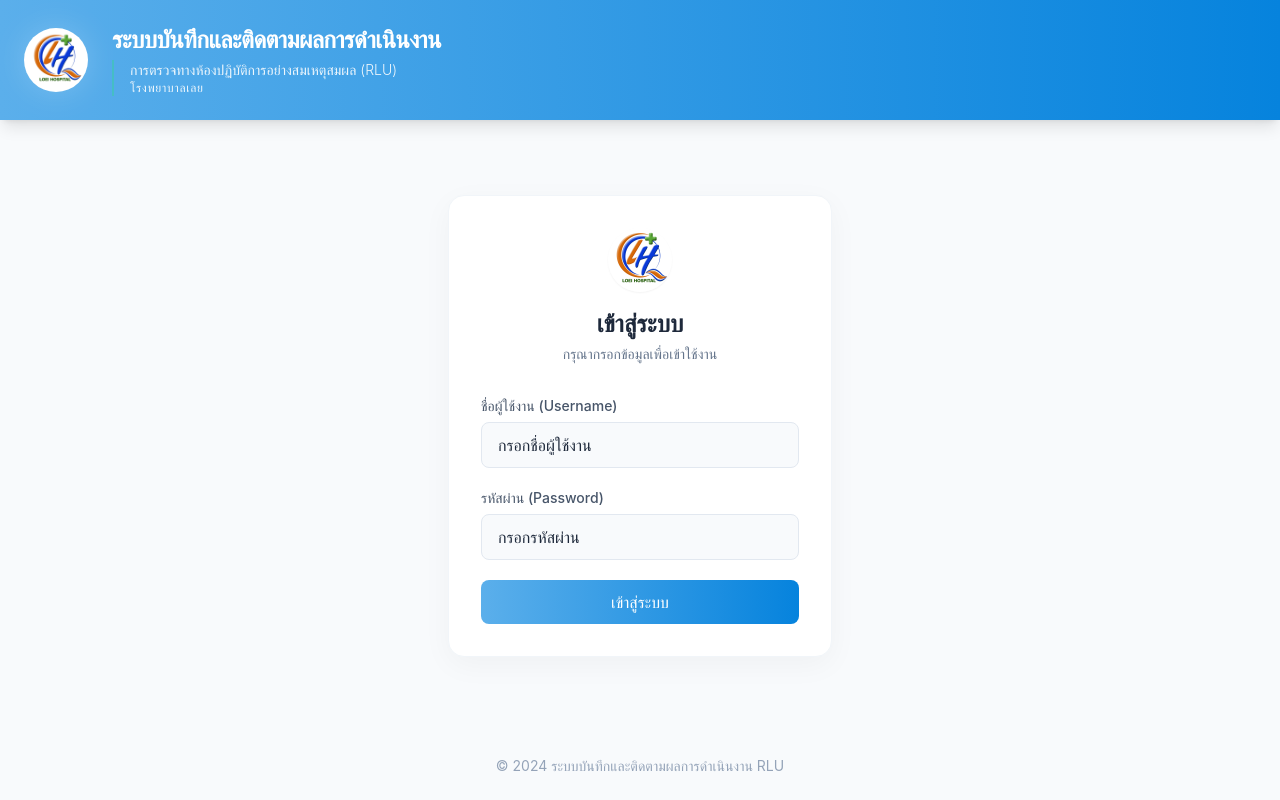
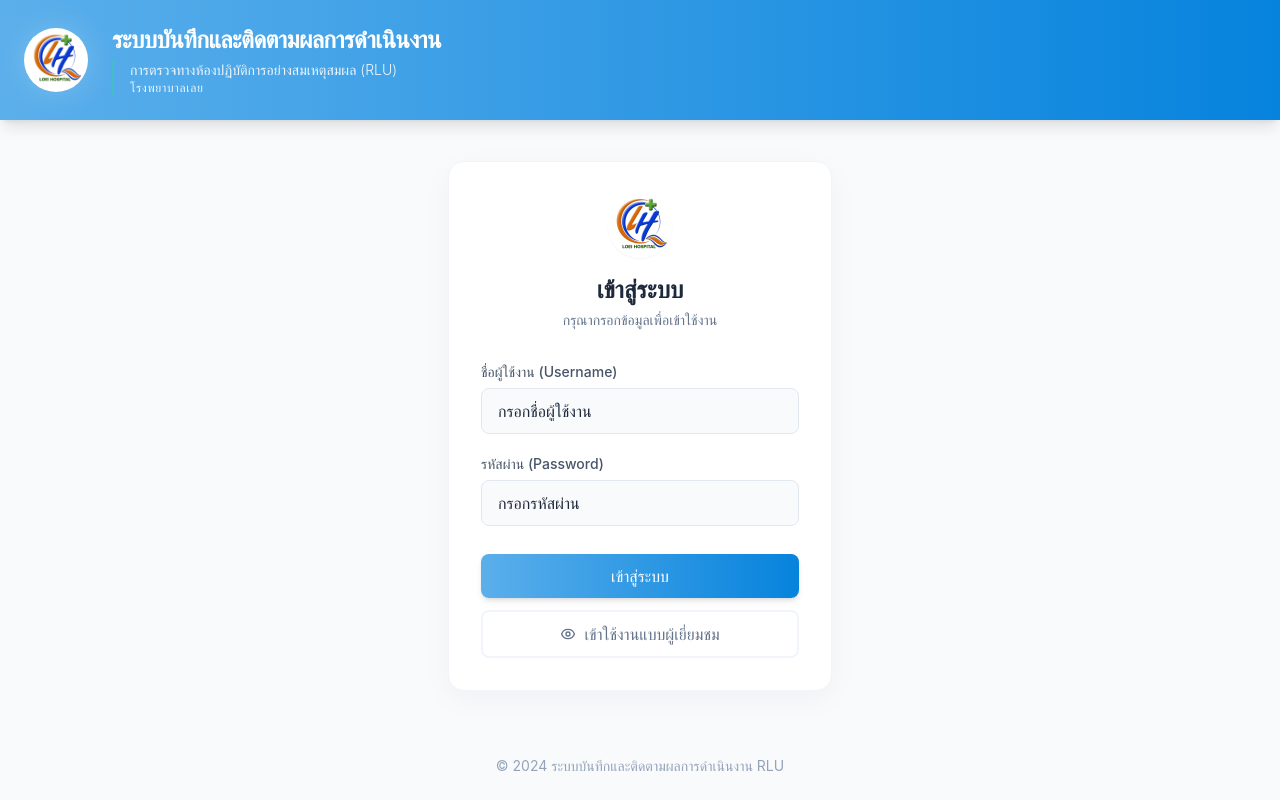
Before and after one commit to Bunlung777/web-blood, a React (Create React App) app: page /Login in a window 1280 px wide. Built offline with nearby package versions, Linux system fonts and the light colour scheme.

Commit message:
no message

```diff
--- a/src/Graph.js
+++ b/src/Graph.js
@@ -173,11 +173,13 @@ const monthList = [
   { value: "11", label: "พฤศจิกายน" },
   { value: "12", label: "ธันวาคม" },
 ];
+const isLogin = localStorage.getItem("isLogin") === "true";
 return (
   <div>
     <Navbar />
 
     <div className="min-h-screen bg-slate-50 text-slate-800 font-kanit">
+      {isLogin &&
       <header className="">
       <div className="">
         <div className="max-w-7xl mx-auto px-6 py-4 flex flex-col md:flex-row justify-between items-center gap-4">
@@ -191,6 +193,7 @@ return (
         </div>
       </div>
 </header>
+}
 
       <div className="max-w-7xl mx-auto p-6 space-y-8">
 
--- a/src/Login.js
+++ b/src/Login.js
@@ -1,11 +1,13 @@
 import { useNavigate } from "react-router-dom";
 import React, { useState } from "react";
-import { initializeApp, getApps, getApp } from 'firebase/app';
-import { collection, query, where, getDocs,getFirestore } from "firebase/firestore";
-import { firebaseConfig } from './firebase';
+import { initializeApp, getApps, getApp } from "firebase/app";
+import { collection, query, where, getDocs, getFirestore } from "firebase/firestore";
+import { firebaseConfig } from "./firebase";
 import logo from "./image/Unknown.jpg";
+
 const app = getApps().length ? getApp() : initializeApp(firebaseConfig);
 const db = getFirestore(app);
+
 const Login = () => {
   const navigate = useNavigate();
 
@@ -14,10 +16,17 @@ const Login = () => {
   const [error, setError] = useState("");
 
   const handleLogin = async () => {
+    setError("");
+
+    if (!name || !password) {
+      setError("กรุณากรอกข้อมูลให้ครบ");
+      return;
+    }
+
     try {
       const q = query(
         collection(db, "User"),
-        where("Name", "==", name)
+        where("Name", "==", name.trim())
       );
 
       const querySnapshot = await getDocs(q);
@@ -37,7 +46,10 @@ const Login = () => {
       });
 
       if (isValid) {
-        navigate("/"); // ไปหน้าอื่น
+        localStorage.setItem("isLogin", "true");
+        localStorage.setItem("username", name);
+
+        navigate("/");
       } else {
         setError("รหัสผ่านไม่ถูกต้อง");
       }
@@ -116,12 +128,26 @@ const Login = () => {
           </div>
         )}
 
-        <button
-          onClick={handleLogin}
-          className="w-full bg-gradient-to-r from-[#5bafeb] to-[#0683dd] text-white py-2.5 rounded-lg font-medium hover:shadow-lg hover:shadow-blue-500/30 transform hover:-translate-y-0.5 transition-all duration-200 mt-2"
-        >
-          เข้าสู่ระบบ
-        </button>
+        <div className="space-y-3 pt-2">
+          <button
+            onClick={handleLogin}
+            className="w-full bg-gradient-to-r from-[#5bafeb] to-[#0683dd] text-white py-2.5 rounded-lg font-medium shadow-md hover:shadow-blue-200 transform hover:-translate-y-0.5 transition-all duration-200"
+          >
+            เข้าสู่ระบบ
+          </button>
+
+          {/* ปุ่มสำหรับ Guest ตกแต่งแบบ Outline ให้ดูไม่แย่งซีนปุ่มหลัก */}
+          <button
+         onClick={() => navigate("/")}
+            className="w-full bg-white border-2 border-slate-100 text-slate-500 py-2.5 rounded-lg font-medium hover:bg-slate-50 hover:border-slate-200 hover:text-slate-600 transition-all duration-200 flex items-center justify-center gap-2"
+          >
+            <svg xmlns="http://www.w3.org/2000/svg" className="h-4 w-4" fill="none" viewBox="0 0 24 24" stroke="currentColor">
+              <path strokeLinecap="round" strokeLinejoin="round" strokeWidth={2} d="M15 12a3 3 0 11-6 0 3 3 0 016 0z" />
+              <path strokeLinecap="round" strokeLinejoin="round" strokeWidth={2} d="M2.458 12C3.732 7.943 7.523 5 12 5c4.478 0 8.268 2.943 9.542 7-1.274 4.057-5.064 7-9.542 7-4.477 0-8.268-2.943-9.542-7z" />
+            </svg>
+            เข้าใช้งานแบบผู้เยี่ยมชม
+          </button>
+        </div>
       </div>
     </div>
   </main>
--- a/src/Navbar.js
+++ b/src/Navbar.js
@@ -1,10 +1,19 @@
 import React, { useState } from "react";
 import { NavLink } from "react-router-dom";
-import { Activity, BarChart3, Home, Menu, X } from "lucide-react";
-
+import { Activity, BarChart3, Home, Menu, X,LogIn,LogOut } from "lucide-react";
+import { useNavigate } from "react-router-dom";
 const Navbar = () => {
   const [isOpen, setIsOpen] = useState(false);;
-
+const isLogin = localStorage.getItem("isLogin") === "true";
+const navigate = useNavigate();
+const handleMenuClick = (item) => {
+  if (item.action === "logout") {
+    localStorage.removeItem("isLogin");
+    navigate("/Login");
+  } else if (item.path) {
+    navigate(item.path);
+  }
+};
   // กำหนดรายการเมนูตาม Path ที่คุณระบุ
   const menuItems = [
     {
@@ -22,6 +31,18 @@ const Navbar = () => {
       name: "ตัวชี้วัดโรงพยาบาล",
       icon: <BarChart3 size={20} />
     },
+  isLogin
+    ? {
+        name: "Logout",
+        icon: <LogOut size={20} />,
+        action: "logout",
+                path: "/Login",
+      }
+    : {
+        path: "/Login",
+        name: "Login",
+        icon: <LogIn size={20} />,
+      },
   ];
 
   // ฟังก์ชันสำหรับปิดเมนูมือถือเมื่อกดลิงก์
@@ -50,6 +71,7 @@ const Navbar = () => {
               <NavLink
                 key={item.path}
                 to={item.path}
+                onClick={() => handleMenuClick(item)}
                 className={({ isActive }) =>
                   `flex items-center gap-2 px-3 py-2 rounded-md text-sm font-medium transition-colors duration-200 ${
                     isActive
```
